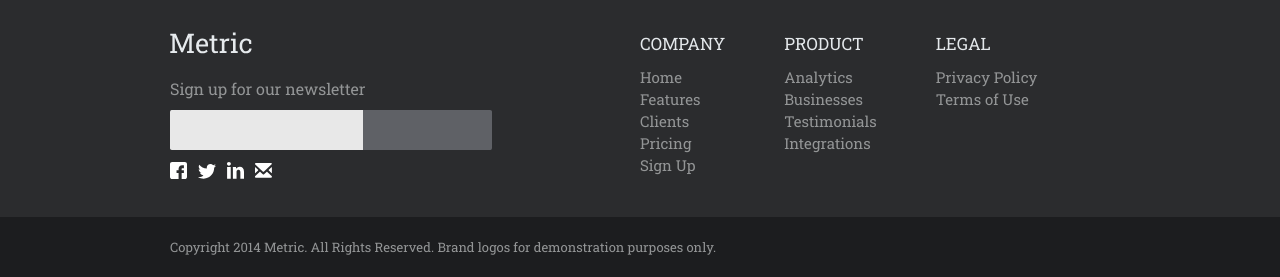
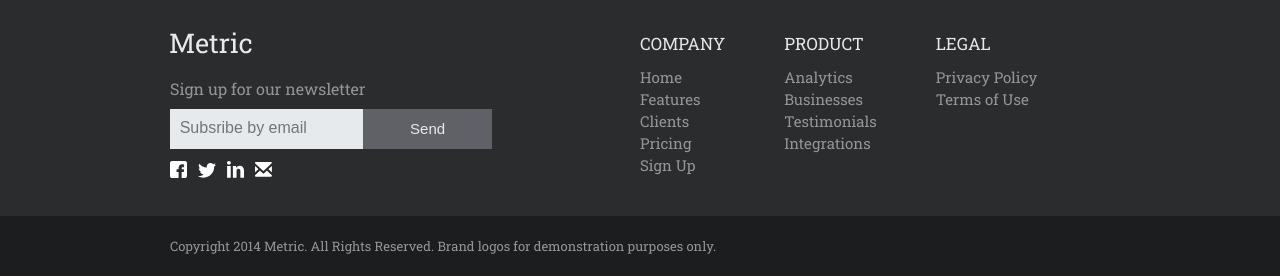
Before and after one commit to F1vne/Metrica-site, a website: page index.html in a window 1280 px wide. Shown: the part 2912-3189 px from the top of the page. Drawn offline with Linux system fonts and the light colour scheme; files whose address does not match are found by name.

Commit message:
исправил форму обратной связи в футере

```diff
--- a/css/adaptive.css
+++ b/css/adaptive.css
@@ -218,4 +218,7 @@
         justify-content: center;
         gap: 30px;
     }
+    .footer__form {
+        max-width: 100%;
+    }
 }
--- a/css/style.css
+++ b/css/style.css
@@ -578,22 +578,43 @@ li {
     padding-bottom: 35px;
 }
 
-.socialMedia-text {
+.footer__socialMedia-text {
     color: #939596;
     padding-top: 25px;
     transition: all 0.2s ease-out;
 }
 
-.socialMedia-text:hover {
-    color: white;
+.footer__form {
+    display: flex;
+    justify-content: center;
+    margin-top: 12px;
+    margin-bottom: 12px;
+    width: 322px;
+    height: 40px;
 }
 
-.socialMedia-text:active {
-    transform: scale(0.95);
+.footer__form-input {
+    text-align: start;
+    border: none;
+    padding: 0 3% 0;
+    width: 60%;
+    background-color: #E6EAED;;
 }
 
-.footer__socialMedia-img {
-    padding-top: 12px;
+.footer__form-input::placeholder {
+    font-size: 16px;
+    line-height: 27px;
+    border: none;
+}
+
+.footer__form-btn {
+    background-color: #5F6166;
+    border: none;
+    color: #E6EAED;
+    cursor: pointer;
+    font-size: 15px;
+    width: 40%;
+    padding: auto auto;
 }
 
 .socialMedia-icon {
--- a/index.html
+++ b/index.html
@@ -220,9 +220,12 @@
       <div class="container">
         <div class="footer__inner">
           <div class="footer__socialMedia">
-            <a class="footer__logo" href="#" ><img class="footer__logo-img" src="images/white-metric-logo.svg" alt=""></a>
-            <a class="footer__socialMedia-link" href="#"><div class="socialMedia-text">Sign up for our newsletter</div></a>
-            <img class="footer__socialMedia-img" src="images/subsc-progress.png" alt="subscr-progress-icon">
+            <a class="footer__logo" href="#"><img class="footer__logo-img" src="images/white-metric-logo.svg" alt=""></a>
+            <div class="footer__socialMedia-text">Sign up for our newsletter</div>
+            <form class="footer__form">
+                <input class="footer__form-input" type="email" placeholder="Subsribe by email">
+                <button class="footer__form-btn" type="submit">Send</button>
+            </form>
             <div class="socialMedia-icon">
               <a class="footer__icon" href="#"><img class="footer__icon-img"src="images/facebook-icon.svg" alt="facebook-icon"></a>
               <a class="footer__icon" href="#"><img class="footer__icon-img"src="images/twitter-icon.svg" alt="twitter-icon"></a>
```
Also changed, not shown: 1 other file.
